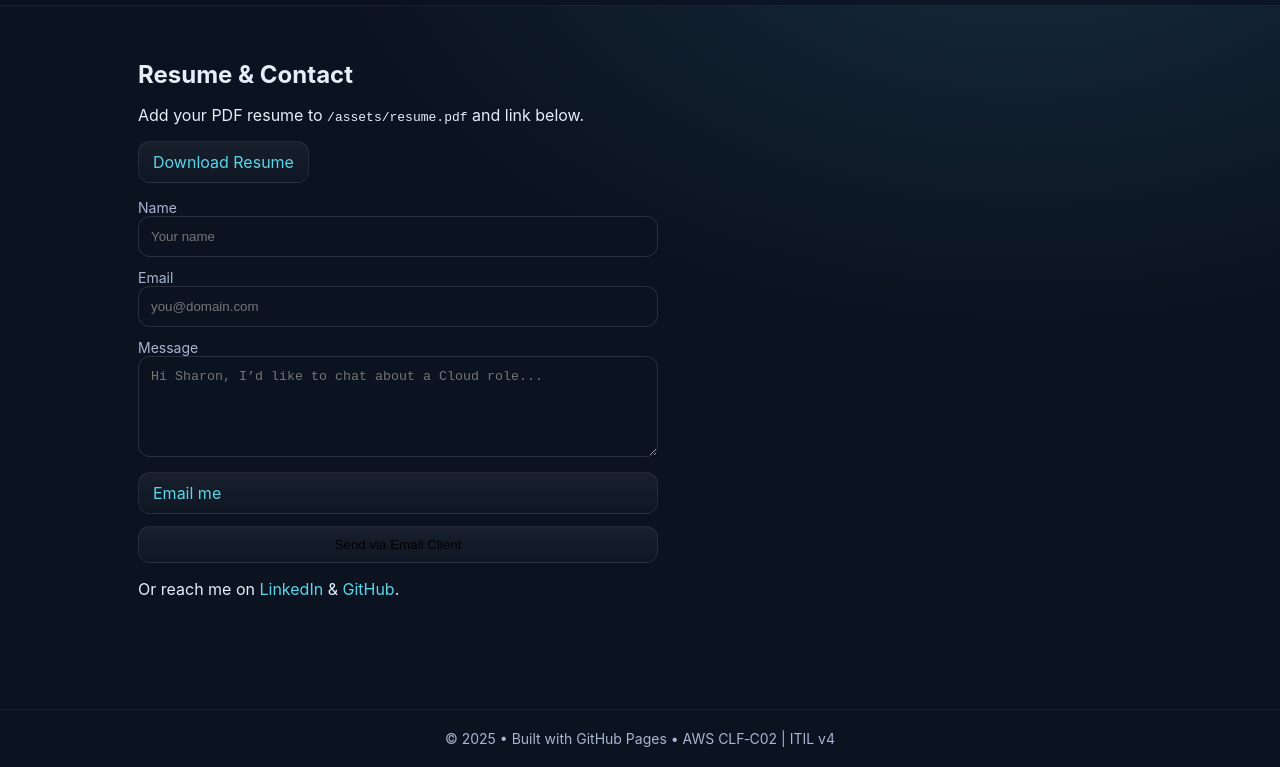
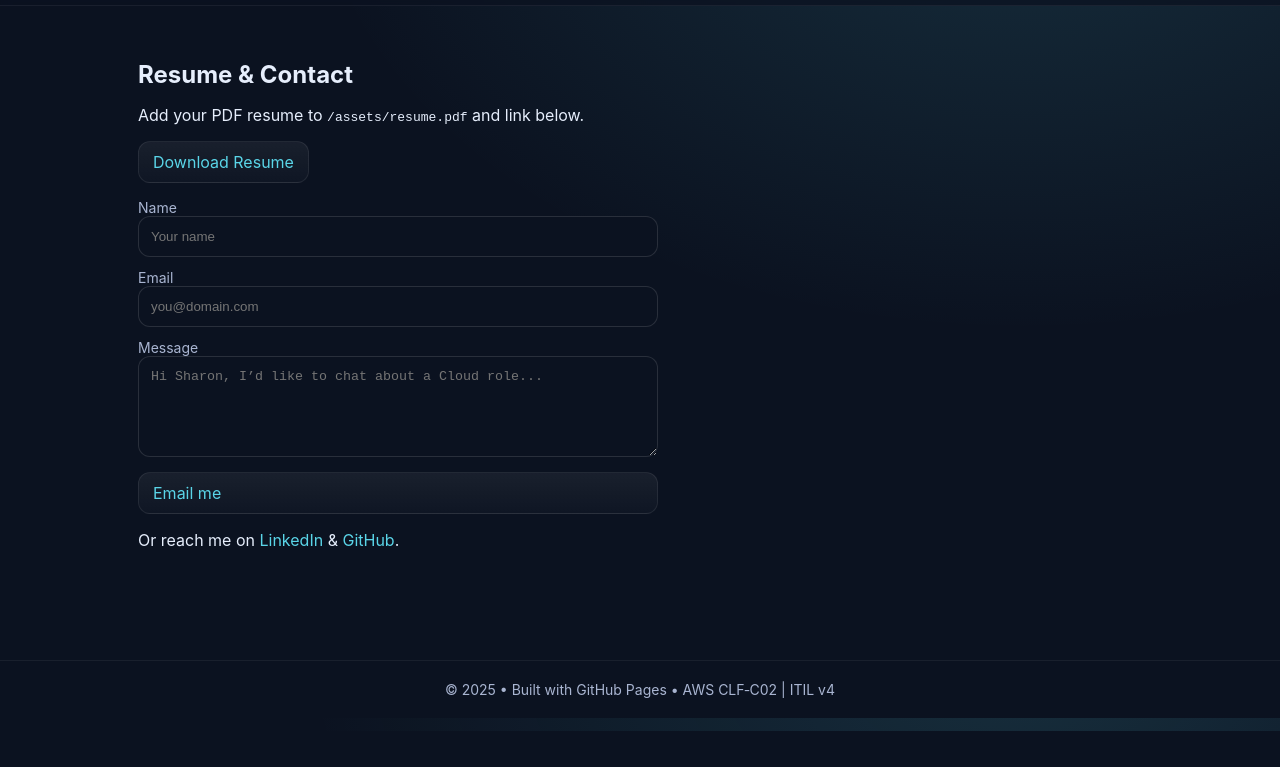
Before and after one commit to SharryDaCoder/sharrydacoder.github.io, a plain HTML site: page contact.html in a window 1280 px wide. Shown: the part 69-836 px from the top of the page. After the commit the page ends 800 px from the top, so only its background shows below. Drawn offline with Linux system fonts and the light colour scheme.

Commit message:
Update contact.html

```diff
--- a/contact.html
+++ b/contact.html
@@ -29,7 +29,6 @@
 <label>Email<input placeholder="you@domain.com"/></label>
 <label>Message<textarea rows="5" placeholder="Hi Sharon, I’d like to chat about a Cloud role..."></textarea></label>
 <a class="btn" href="mailto:sharonige70@yahoo.com?subject=Cloud%20Role%20Inquiry" type="button">Email me</a>
-<button class="btn" type="button" >Send via Email Client</button>
 </form>
 <p>Or reach me on <a href="https://www.linkedin.com/in/chiamakaigwe/">LinkedIn</a> & <a href="https://github.com/SharryDaCoder">GitHub</a>.</p>
 </section>
```
